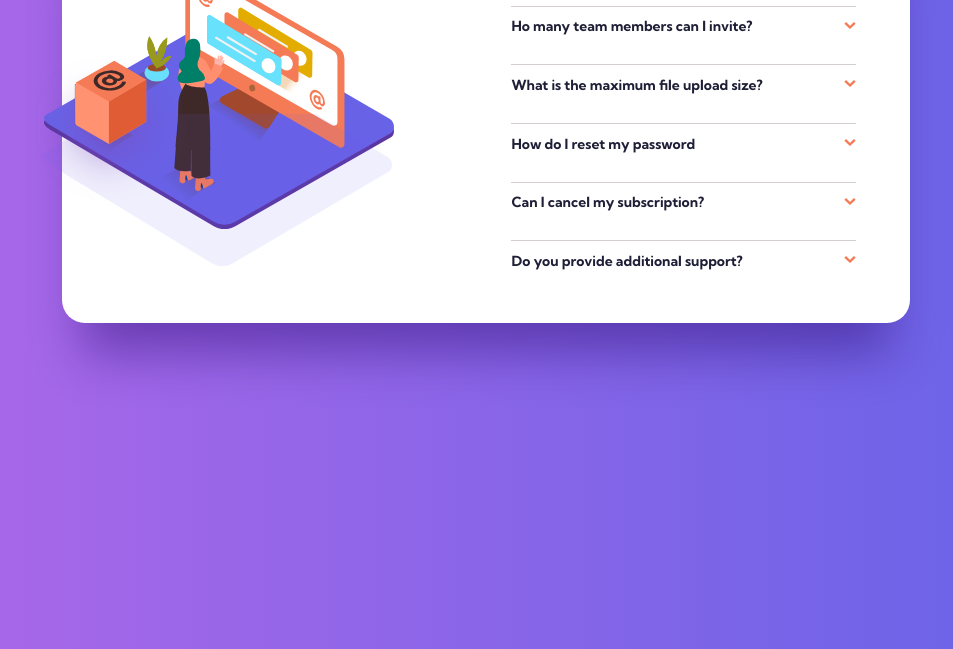
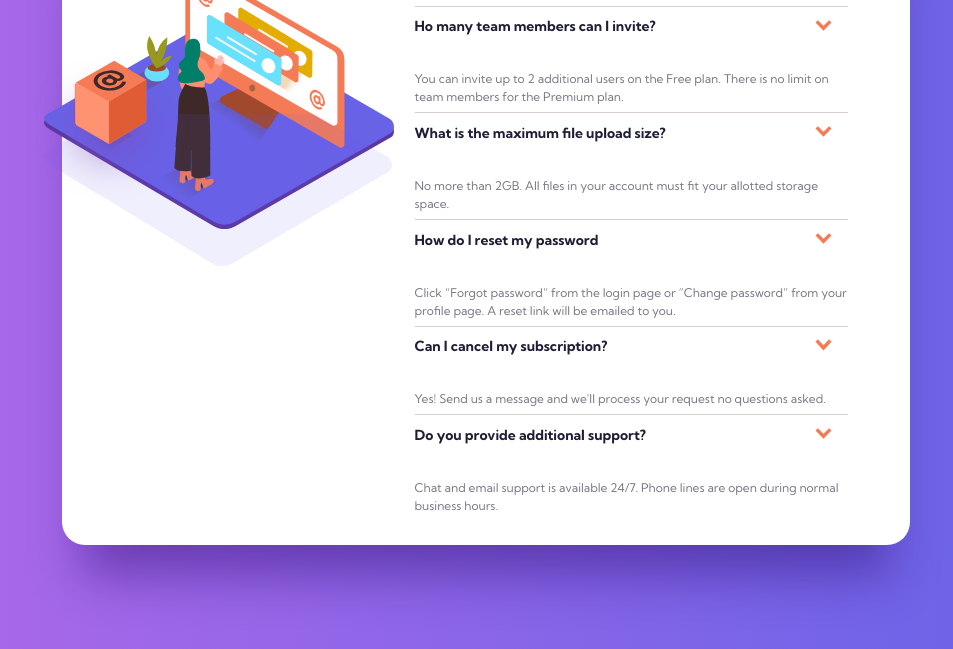
Before and after one commit to Leosonicx/faq-accordion-card, a plain HTML site: page index.html in a window 1280 px wide. Shown: the part 151-800 px from the top of the page, without its empty margins (154-1107 px from the left). Drawn offline with Linux system fonts and the light colour scheme.

Commit message:
Updating

```diff
--- a/Estilização/Mobile-Style.css
+++ b/Estilização/Mobile-Style.css
@@ -69,7 +69,7 @@ h1 {
   z-index: 4;
 }
 
-.arrow {
+.seta {
   position: relative;
   top: -10px;
 }
@@ -107,3 +107,7 @@ img {
   margin-left: 0;
   display: none;
 }
+
+.abrindo {
+  display: block;
+}
--- a/index.html
+++ b/index.html
@@ -23,9 +23,9 @@
       <div class="faq-seta">
         <div class="faq-botao">
           <h2 class="titulo">Ho many team members can I invite?</h2>
-          <img src="images/icon-arrow-down.svg" class="arrow" alt="Seta pra baixo" />
+          <img class="seta" src="images/icon-arrow-down.svg" alt="Seta pra baixo" />
         </div>
-        <p class="faq-resposta">
+        <p class="faq-resposta abrindo">
           You can invite up to 2 additional users on the Free plan. There is
           no limit on team members for the Premium plan.
         </p>
@@ -33,9 +33,9 @@
       <div class="faq-seta">
         <div class="faq-botao">
           <h2 class="titulo">What is the maximum file upload size?</h2>
-          <img src="images/icon-arrow-down.svg" class="arrow" alt="Seta pra baixo" />
+          <img class="seta" src="images/icon-arrow-down.svg" alt="Seta pra baixo" />
         </div>
-        <p class="faq-resposta">
+        <p class="faq-resposta abrindo">
           No more than 2GB. All files in your account must fit your allotted
           storage space.
         </p>
@@ -43,9 +43,9 @@
       <div class="faq-seta">
         <div class="faq-botao">
           <h2 class="titulo">How do I reset my password</h2>
-          <img src="images/icon-arrow-down.svg" class="arrow" alt="Seta pra baixo" />
+          <img class="seta" src="images/icon-arrow-down.svg" alt="Seta pra baixo" />
         </div>
-        <p class="faq-resposta">
+        <p class="faq-resposta abrindo">
           Click “Forgot password” from the login page or “Change password”
           from your profile page. A reset link will be emailed to you.
         </p>
@@ -53,9 +53,9 @@
       <div class="faq-seta">
         <div class="faq-botao">
           <h2 class="titulo">Can I cancel my subscription?</h2>
-          <img src="images/icon-arrow-down.svg" class="arrow" alt="Seta pra baixo" />
+          <img class="seta" src="images/icon-arrow-down.svg" alt="Seta pra baixo" />
         </div>
-        <p class="faq-resposta">
+        <p class="faq-resposta abrindo">
           Yes! Send us a message and we'll process your request no questions
           asked.
         </p>
@@ -63,15 +63,15 @@
       <div class="faq-seta">
         <div class="faq-botao">
           <h2 class="titulo">Do you provide additional support?</h2>
-          <img src="images/icon-arrow-down.svg" class="arrow" alt="Seta pra baixo" />
+          <img class="seta" src="images/icon-arrow-down.svg" alt="Seta pra baixo" />
         </div>
-        <p class="faq-resposta">
+        <p class="faq-resposta abrindo">
           Chat and email support is available 24/7. Phone lines are open
           during normal business hours.
         </p>
       </div>
     </div>
   </main>
-  <script src="./js/index.js"></script>
+  <script src="./javascript/web.js"></script>
 </body>
 </html>
--- a/javas/web.js
+++ /dev/null
@@ -1 +0,0 @@
-const seta = document.querySelector('.arrow')
```
Also changed, not shown: javascript/web.js (added).
